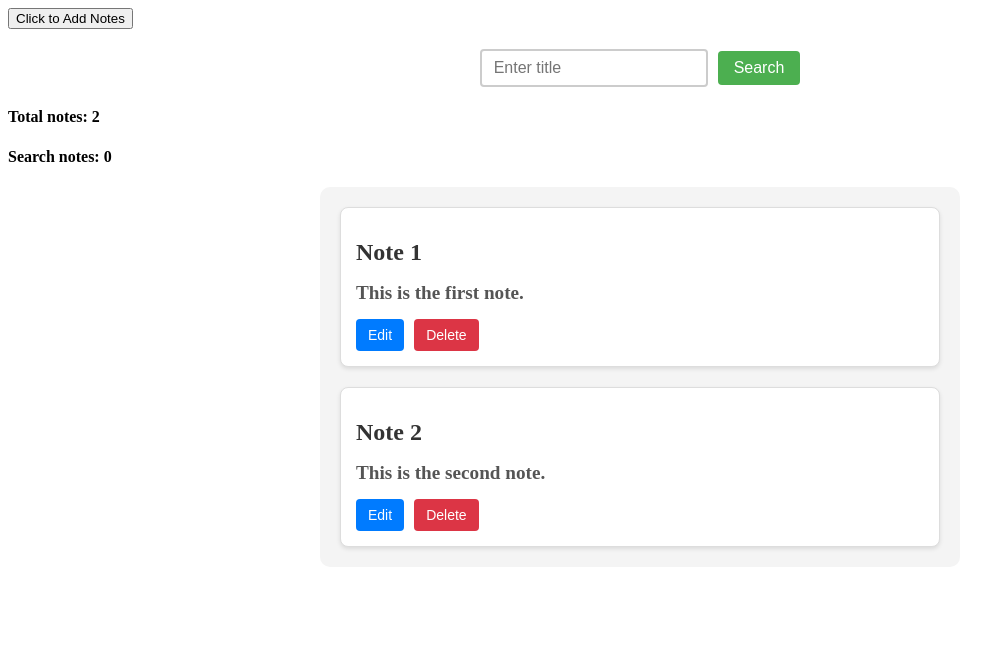
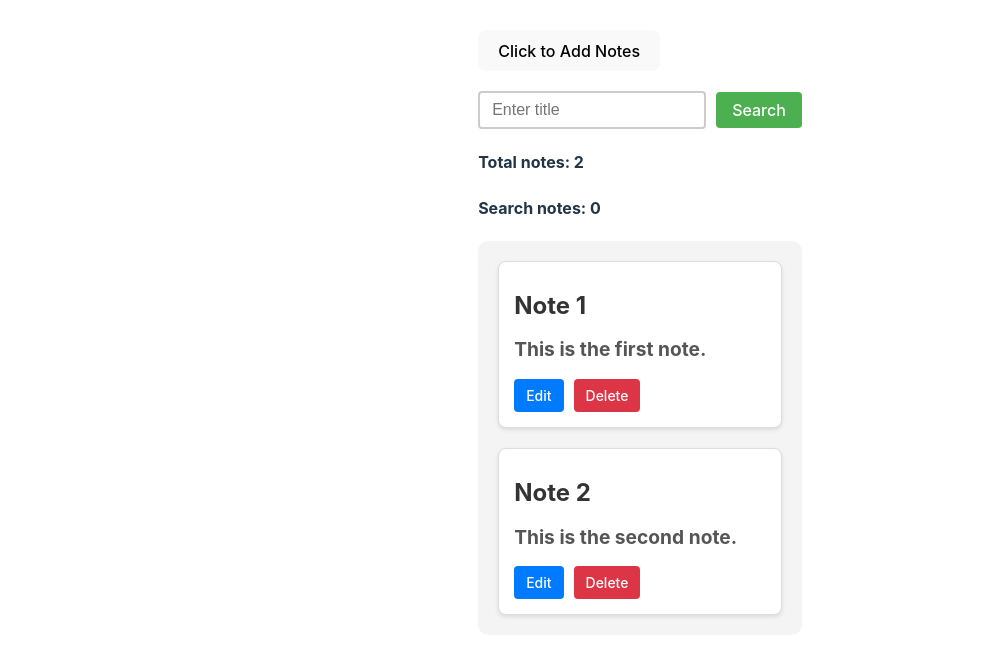
Before and after one commit to sanju0911/Notes_App2_react, a React (Vite) app in the folder notes_app_react_advance/: page / in a window 1280 px wide. Shown: the top 658 px of the page, without its empty margins (0-998 px from the left). Built offline with nearby package versions, Linux system fonts and the light colour scheme.

Commit message:
added contextapi

```diff
--- a/notes_app_react_advance/src/App.jsx
+++ b/notes_app_react_advance/src/App.jsx
@@ -32,13 +32,20 @@ const APP = () => {
       <h4>Total notes: {notes.length}</h4>
       <h4>Search notes: {searchnote.length}</h4>
 
-      <NOTELIST
-        notes={searchnote.length ? searchnote : notes}
-        Handledelete={deleteNote}
-        Handleedit={editNote}
-      />
+      <NOTELIST Handledelete={deleteNote} Handleedit={editNote} />
     </div>
   );
+  // return (
+  //   <NotesContext.Provider>
+  //     <>
+  //       <ADDNOTE />
+  //       <SEARCHNOTE />
+  //       <NOTELIST />
+  //       <h4>Total notes: {notes.length}</h4>
+  //       <h4>Search notes: {searchnote.length}</h4>
+  //     </>
+  //   </NotesContext.Provider>
+  // );
 };
 
 export default APP;
--- a/notes_app_react_advance/src/components/NOTELIST.jsx
+++ b/notes_app_react_advance/src/components/NOTELIST.jsx
@@ -1,40 +1,26 @@
-
 import styles from "../css/NOTELIST.module.css";
 import NOTE from "../components/NOTE";
-const NOTELIST = ({ notes, Handledelete, Handleedit, searchnote }) => {
-  if (searchnote) {
-    return (
-      <div className={styles.noteListContainer}>
-        {Array.isArray(notes) ? (
-          searchnote.map((note) => (
-            <div key={note.title} className={styles.noteItem}>
-              <NOTE
-                id={note.id}
-                title={note.title}
-                description={note.description}
-                Handledelete={Handledelete}
-                Handleedit={Handledelete}
-              ></NOTE>
-            </div>
-          ))
-        ) : (
-          <p>No notes available.</p>
-        )}
-      </div>
-    );
-  }
+import { NotesContext } from "../contexts/NotesContext";
+
+import { useContext } from "react";
+
+const NOTELIST = ({ Handledelete, Handleedit }) => {
+  const { notes, searchnote } = useContext(NotesContext);
+
+  const displayedNotes = searchnote.length ? searchnote : notes;
+
   return (
     <div className={styles.noteListContainer}>
-      {Array.isArray(notes) ? (
-        notes.map((note) => (
-          <div key={note.title} className={styles.noteItem}>
+      {Array.isArray(displayedNotes) && displayedNotes.length > 0 ? (
+        displayedNotes.map((note) => (
+          <div key={note.id} className={styles.noteItem}>
             <NOTE
               id={note.id}
               title={note.title}
               description={note.description}
               Handledelete={Handledelete}
-              Handleedit={Handledelete}
-            ></NOTE>
+              Handleedit={Handleedit}
+            />
           </div>
         ))
       ) : (
--- a/notes_app_react_advance/src/contexts/NotesContext.jsx
+++ b/notes_app_react_advance/src/contexts/NotesContext.jsx
@@ -56,3 +56,5 @@ export const NotesProvider = ({ children }) => {
     </NotesContext.Provider>
   );
 };
+
+export default NotesProvider;
--- a/notes_app_react_advance/src/main.jsx
+++ b/notes_app_react_advance/src/main.jsx
@@ -1,11 +1,13 @@
 import React from "react";
-import ReactDOM from "react-dom";
-import App from "./App";
+import ReactDOM from "react-dom/client";
+import APP from "./App";
 import { NotesProvider } from "./contexts/NotesContext";
+import "./index.css";
 
-ReactDOM.render(
-  <NotesProvider>
-    <App />
-  </NotesProvider>,
-  document.getElementById("root")
+ReactDOM.createRoot(document.getElementById("root")).render(
+  <React.StrictMode>
+    <NotesProvider>
+      <APP />
+    </NotesProvider>
+  </React.StrictMode>
 );
```
